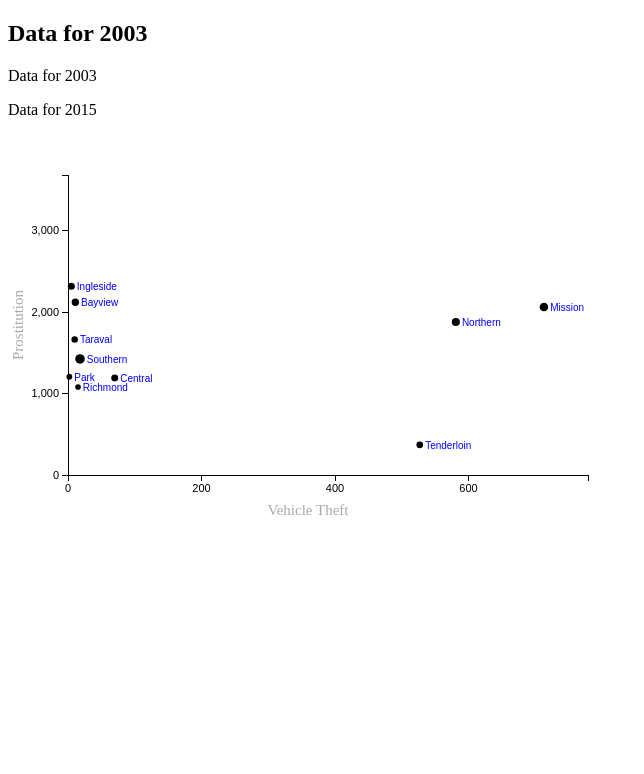
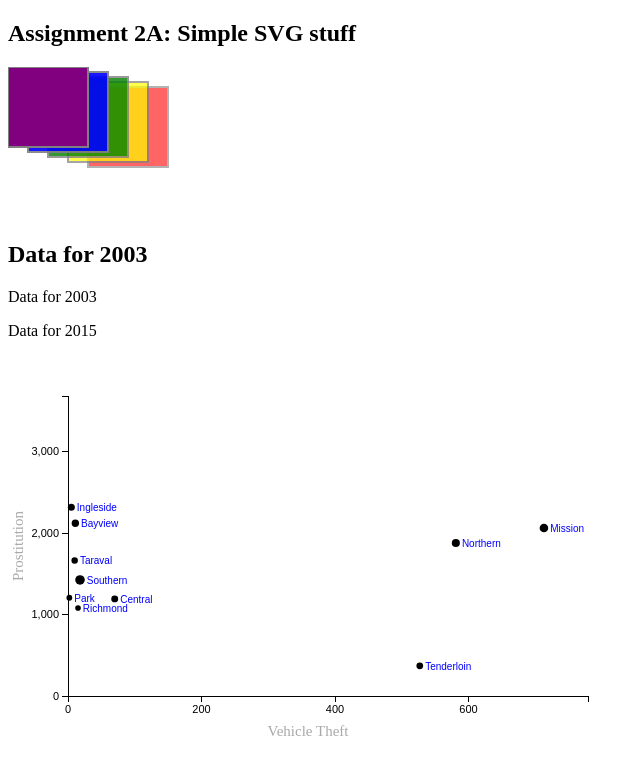
Before and after one commit to victorXIX/tanphi.github.io, a plain HTML site: page index.html in a window 1280 px wide. Shown: the whole page, without its empty margins (0-644 px from the left). Drawn offline with Linux system fonts and the light colour scheme.

Commit message:
Référencement d3

```diff
--- a/index.html
+++ b/index.html
@@ -4,7 +4,7 @@
       <meta charset="utf-8">
       <title>D3 Page</title>
 	  <link rel="shortcut icon" href="http://tanphi.github.io/icon.png">
-      <script type="text/javascript" src="../d3/d3.js"></script>
+      <script type="text/javascript" src="../tanphi.github.io/d3/d3.js"></script>
 	  <style type="text/css">
 
 			.axis path,
@@ -22,11 +22,19 @@
 		</style>
   </head>
   <body>
-		<h2 id = "subtitle">Data for 2003</h2>
-	  <p id="p2003">Data for 2003</p>
-	  <p id="p2015">Data for 2015</p>
+	<h2>Assignment 2A: Simple SVG stuff</h2>
+    <svg>
+		<rect x="80" y="20" width="80" height="80" fill="red" stroke="gray" stroke-width="2"  opacity="0.6"/>
+		<rect x="60" y="15" width="80" height="80" fill="yellow" stroke="gray" stroke-width="2"  opacity="0.7"/>
+		<rect x="40" y="10" width="80" height="80" fill="green" stroke="gray" stroke-width="2"  opacity="0.8"/>
+		<rect x="20" y="5" width="80" height="80" fill="blue" stroke="gray" stroke-width="2"  opacity="0.9"/>
+		<rect x="0" y="0" width="80" height="80" fill="purple" stroke="gray" stroke-width="2"/>
+	</svg>
+	<h2 id = "subtitle">Data for 2003</h2>
+	<p id="p2003">Data for 2003</p>
+	<p id="p2015">Data for 2015</p>
 
-	  <script type="text/javascript">
+	<script type="text/javascript">
         //Width and height
 			var w = 600;
 			var h = 380;
```
